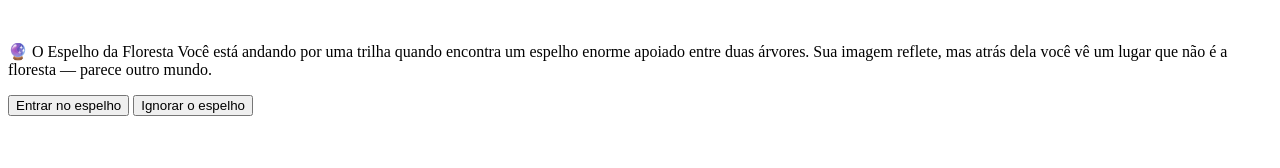
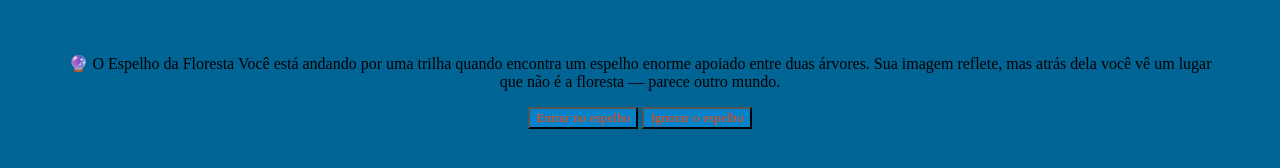
Before and after one commit to gustavoborgesluiz-ui/Vai-ou-Vem-, a plain HTML site: page index.html in a window 1280 px wide. Drawn offline with Linux system fonts and the light colour scheme; a web font is replaced by a local one.

Commit message:
Add files via upload

```diff
--- a/index.html
+++ b/index.html
@@ -5,15 +5,16 @@
     <meta http-equiv="X-UA-Compatible" content="IE=edge">
     <meta name="viewport" content="width=device-width, initial-scale=1.0">
     <title></title>
+    <link rel="stylesheet" href="style.css">
 </head>
 <body>
     <main>
-        <div>
+        <div class="passo ativo" id="passo-0">
             <img src="" alt="">
             <p>🔮 O Espelho da Floresta
                 Você está andando por uma trilha quando encontra um espelho enorme apoiado entre duas árvores. Sua imagem reflete, mas atrás dela você vê um lugar que não é a floresta — parece outro mundo.</p>
-            <button>Entrar no espelho</button>
-            <button>Ignorar o espelho</button>
+            <button class="btn próximo" data-próximo="1">Entrar no espelho</button>
+            <button class="btn próximo" data-próximo="2">Ignorar o espelho</button>
         </div>
     </main>
 </body>
--- a/style.css
+++ b/style.css
@@ -1,7 +1,30 @@
 @import url('https://fonts.googleapis.com/css2?family=Bitcount+Prop+Single+Ink:wght@100..900&family=Bitcount+Single+Ink:wght@100..900&display=swap');
+
 :root{
 --picton-blue: #00a6fbff;
 --steel-blue: #0582caff;
 --lapis-lazuli: #006494ff;
 --prussian-blue: #003554ff
 }
+body{
+    background-color: var(--lapis-lazuli);
+    font-family: var(--texto);
+margin: 0;
+padding: 0;
+display: flex;
+align-items: center;
+justify-content: center;
+}
+main{
+    margin: 20px;
+    max-width: 90%;
+    text-align: center;
+}
+button{
+    font-family: var(--titulo);
+    background-color: var(--steel-blue);
+    color: orangered;
+
+
+
+}
```
